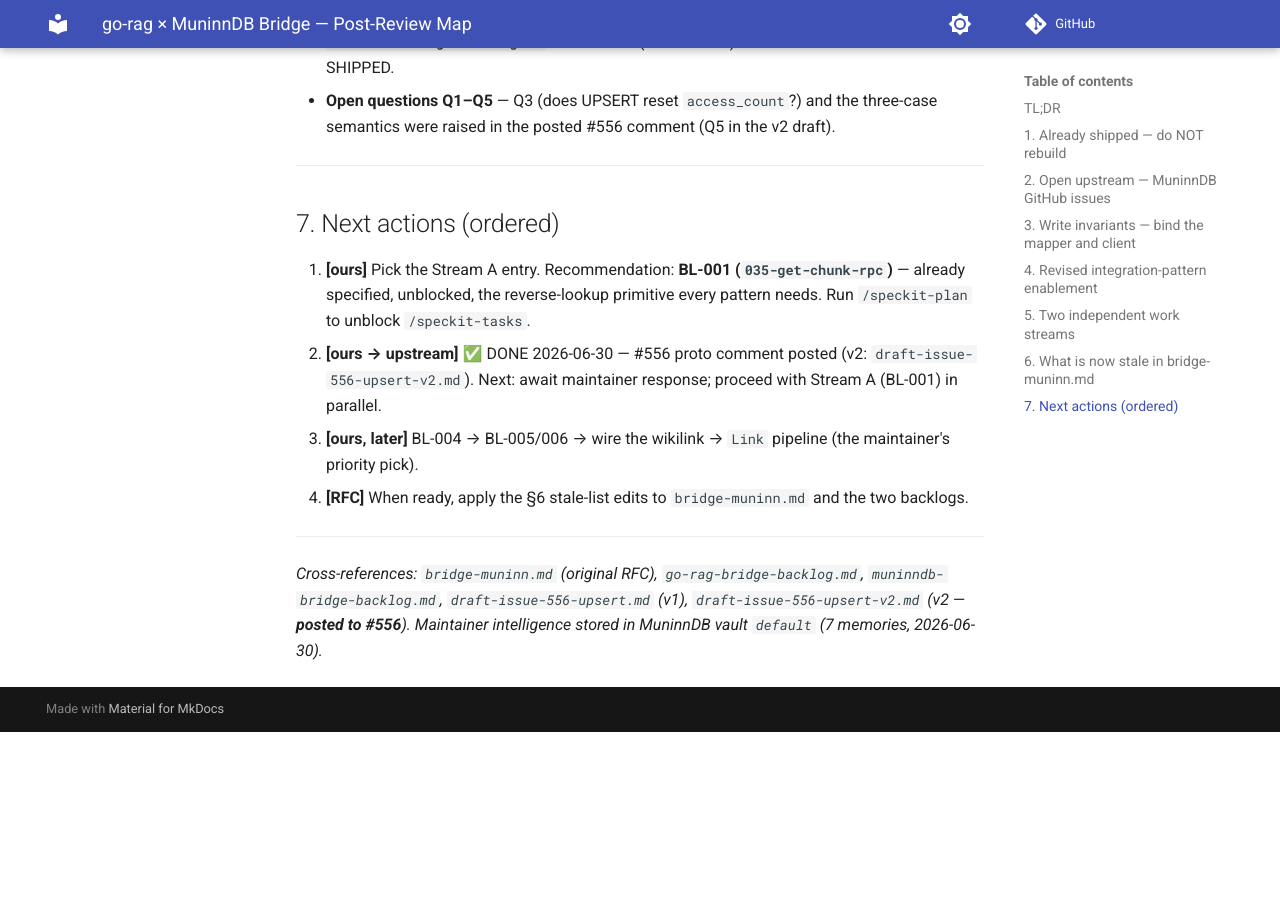
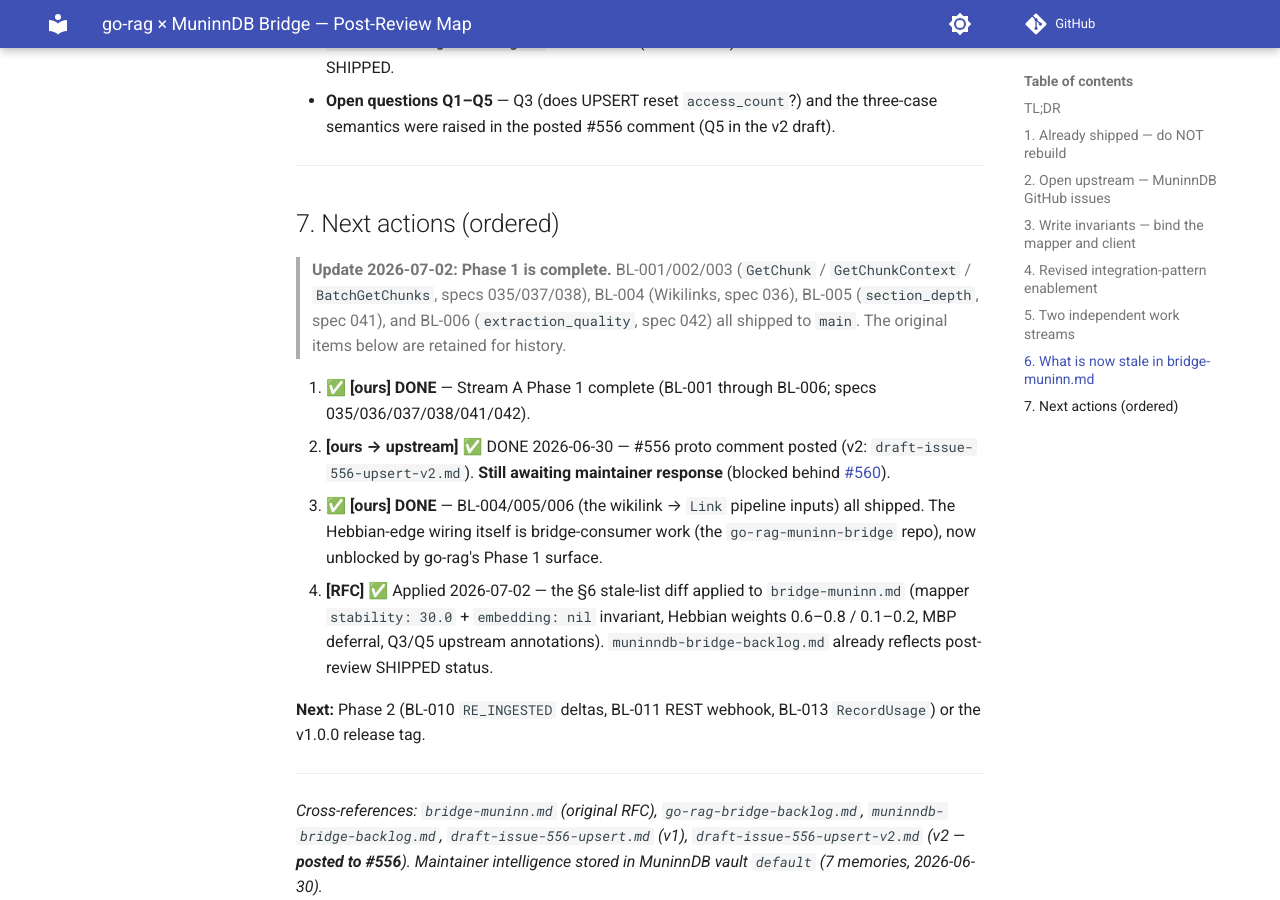
Before and after one commit to madeinoz67/go-rag, an MkDocs documentation site: the page built from docs/RFC-bridge-muninndb/bridge-map-post-review.md, in a window 1280 px wide and 900 px high, scrolled down 4162 px. Built offline with MkDocs 1.6.1 and Material for MkDocs 9.7.7, drawn with Linux system fonts in a browser that asks for light colours; comment, search, counter and statistics services are not loaded; before the commit the page ends 4894 px from its top, so only the background shows below that.

Commit message:
docs(bridge): apply post-review §6 diff + refresh next-actions
Close the bridge-side deferred doc items (buckets 1b + 2 from the
2026-06-30 post-review map).

bridge-muninn.md (the §6 stale-list diff):
- Chunk->engram mapper: add `embedding: nil` (invariant — go-rag sends no
  vector; MuninnDB embeds itself) + `stability: 30.0` (maintainer anchor).
- Hebbian edge weights documented: wikilink/backlink 0.6-0.8; on-query
  co-retrieval 0.1-0.2.
- MBP transport: marked deferred until MuninnDB publishes frame types;
  gRPC is the v1 transport.
- Q3 (UPSERT access_count) + Q5 (FindByMetadata index) annotated with
  their upstream trackers (#556 / MB-002).

bridge-map-post-review.md §7: rewrote the stale Next actions — Phase 1
is complete (BL-001..BL-006, specs 035/036/037/038/041/042); the
original BL-001/004/005/006 recommendations marked DONE.

muninndb-bridge-backlog.md already carried the post-review SHIPPED
status for MB-001/006/008/009/011/012 (Read/EnsureVault/Forget/Link/
Hello/Subscribe) — no change needed there.

```diff
--- a/docs/RFC-bridge-muninndb/bridge-map-post-review.md
+++ b/docs/RFC-bridge-muninndb/bridge-map-post-review.md
@@ -106,10 +106,14 @@
 
 ## 7. Next actions (ordered)
 
-1. **[ours]** Pick the Stream A entry. Recommendation: **BL-001 (`035-get-chunk-rpc`)** — already specified, unblocked, the reverse-lookup primitive every pattern needs. Run `/speckit-plan` to unblock `/speckit-tasks`.
-2. **[ours → upstream]** ✅ DONE 2026-06-30 — #556 proto comment posted (v2: `draft-issue-556-upsert-v2.md`). Next: await maintainer response; proceed with Stream A (BL-001) in parallel.
-3. **[ours, later]** BL-004 → BL-005/006 → wire the wikilink → `Link` pipeline (the maintainer's priority pick).
-4. **[RFC]** When ready, apply the §6 stale-list edits to `bridge-muninn.md` and the two backlogs.
+> **Update 2026-07-02: Phase 1 is complete.** BL-001/002/003 (`GetChunk` / `GetChunkContext` / `BatchGetChunks`, specs 035/037/038), BL-004 (Wikilinks, spec 036), BL-005 (`section_depth`, spec 041), and BL-006 (`extraction_quality`, spec 042) all shipped to `main`. The original items below are retained for history.
+
+1. ✅ **[ours] DONE** — Stream A Phase 1 complete (BL-001 through BL-006; specs 035/036/037/038/041/042).
+2. **[ours → upstream]** ✅ DONE 2026-06-30 — #556 proto comment posted (v2: `draft-issue-556-upsert-v2.md`). **Still awaiting maintainer response** (blocked behind [#560](https://github.com/scrypster/muninndb/issues/560)).
+3. ✅ **[ours] DONE** — BL-004/005/006 (the wikilink → `Link` pipeline inputs) all shipped. The Hebbian-edge wiring itself is bridge-consumer work (the `go-rag-muninn-bridge` repo), now unblocked by go-rag's Phase 1 surface.
+4. **[RFC]** ✅ Applied 2026-07-02 — the §6 stale-list diff applied to `bridge-muninn.md` (mapper `stability: 30.0` + `embedding: nil` invariant, Hebbian weights 0.6–0.8 / 0.1–0.2, MBP deferral, Q3/Q5 upstream annotations). `muninndb-bridge-backlog.md` already reflects post-review SHIPPED status.
+
+**Next:** Phase 2 (BL-010 `RE_INGESTED` deltas, BL-011 REST webhook, BL-013 `RecordUsage`) or the v1.0.0 release tag.
 
 ---
 
```
Also changed, not shown: docs/RFC-bridge-muninndb/bridge-muninn.md (+8 -2 lines).
